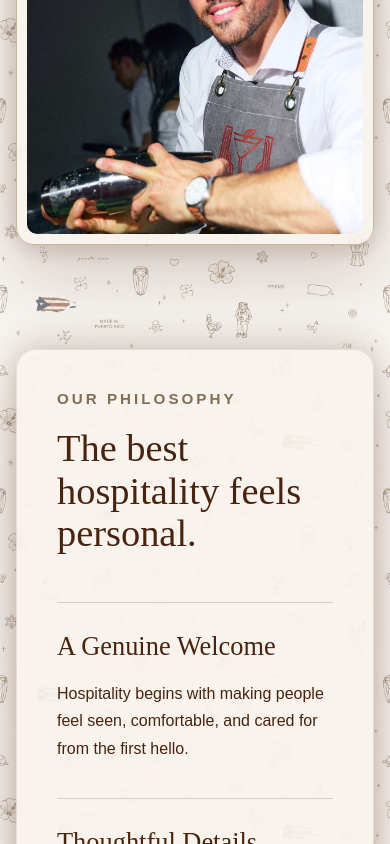
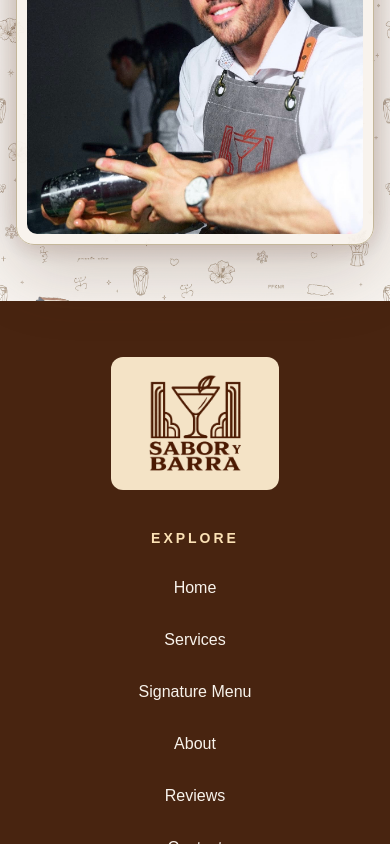
Before and after one commit to MatiasNaz/sabor-y-barra-website, a React (Vite) app: page /about in a window 390 px wide. Shown: the part 1156-2000 px from the top of the page. Built offline with nearby package versions, Linux system fonts and the light colour scheme; a web font is replaced by a local one.

Commit message:
implemented changes to package selection of form

```diff
--- a/src/pages/About/About.css
+++ b/src/pages/About/About.css
@@ -85,8 +85,7 @@
   font-size: clamp(2.4rem, 4.5vw, 4rem);
 }
 
-.about__story-copy > p:not(.about__eyebrow),
-.about__value p {
+.about__story-copy > p:not(.about__eyebrow) {
   margin: 26px 0 0;
   font-size: 1.1rem;
   line-height: 1.75;
@@ -153,6 +152,9 @@
   object-position: center;
 }
 
+/* OUR PHILOSOPHY CARD — TEMPORARILY DISABLED
+   Restore this block when the philosophy section is added back to About.tsx.
+
 .about__philosophy {
   padding-block: clamp(48px, 7vw, 96px) clamp(80px, 8vw, 120px);
   background-color: transparent;
@@ -204,6 +206,8 @@
   line-height: 1.7;
 }
 
+END OUR PHILOSOPHY CARD */
+
 @media (max-width: 900px) {
   .about__story-layout {
     grid-template-columns: 1fr;
@@ -218,10 +222,12 @@
     aspect-ratio: 4 / 3;
   }
 
+  /* OUR PHILOSOPHY RESPONSIVE STYLES — TEMPORARILY DISABLED
   .about__values {
     grid-template-columns: 1fr;
     gap: 36px;
   }
+  END OUR PHILOSOPHY RESPONSIVE STYLES */
 }
 
 @media (max-width: 700px) {
@@ -229,9 +235,11 @@
     width: min(100% - 40px, 1200px);
   }
 
+  /* OUR PHILOSOPHY RESPONSIVE STYLES — TEMPORARILY DISABLED
   .about__values {
     margin-top: 48px;
   }
+  END OUR PHILOSOPHY RESPONSIVE STYLES */
 }
 
 @media (max-width: 480px) {
@@ -243,10 +251,15 @@
     letter-spacing: 3px;
   }
 
-  .about__story-copy > p:not(.about__eyebrow),
+  .about__story-copy > p:not(.about__eyebrow) {
+    font-size: 1rem;
+  }
+
+  /* OUR PHILOSOPHY RESPONSIVE STYLES — TEMPORARILY DISABLED
   .about__value p {
     font-size: 1rem;
   }
+  END OUR PHILOSOPHY RESPONSIVE STYLES */
 
   .about__story-image {
     aspect-ratio: 1 / 1;
--- a/src/pages/About/About.tsx
+++ b/src/pages/About/About.tsx
@@ -40,7 +40,8 @@ function About() {
           </div>
         </section>
 
-        <section
+        {/* temporarily removed - will become media player for video */}
+        {/* <section
           className="about__philosophy"
           aria-labelledby="about-philosophy-title"
         >
@@ -69,7 +70,7 @@ function About() {
               </article>
             </div>
           </div>
-        </section>
+        </section> */}
       </main>
 
       <Footer />
--- a/src/pages/Booking/Booking.tsx
+++ b/src/pages/Booking/Booking.tsx
@@ -335,16 +335,16 @@ function Booking() {
                         {t("booking.packages.signatureSabor")}
                       </option>
 
+                      <option value="bartending-dj">
+                        {t("booking.packages.bartendingDj")}
+                      </option>
+
                       <option value="bartending-content">
                         {t("booking.packages.bartendingContent")}
                       </option>
 
                       {/* <option value="bartending-catering">
                         {t("booking.packages.bartendingCatering")}
-                      </option>
-
-                      <option value="bartending-dj">
-                        {t("booking.packages.bartendingDj")}
                       </option>
 
                       <option value="bartending-dj-content">
--- a/src/sections/Services/ServicesPreview.tsx
+++ b/src/sections/Services/ServicesPreview.tsx
@@ -111,17 +111,19 @@ function ServicesPreview() {
                   {t("services.omakase.subtitle")}
                 </h4>
                 <p className="services-preview__card-description-body-text">
-                  {t("services.omakase.description")} {" "}
+                  {t("services.omakase.description")}{" "}
                   <strong>{t("services.omakase.comingSoon")}</strong>
                 </p>
-                <a
+
+                {/* temporarily remove link to button for omakase */}
+                {/* <a
                   href="https://www.canva.com/design/DAG2FH0FYRo/B-YpeGK0dSOlFRMO3k2K9A/edit"
                   className="services-preview__booking-cta"
                   target="_blank"
                   rel="noopener noreferrer"
                 >
                   {t("common.bookNow")}
-                </a>
+                </a> */}
               </div>
             </div>
           </div>
--- a/src/sections/SignatureMenu/SignatureMenu.css
+++ b/src/sections/SignatureMenu/SignatureMenu.css
@@ -226,7 +226,7 @@
 }
 
 .menu__drink-image--rouge-soleil {
-  object-position: 50% 45%;
+  object-position: 0% 45%;
 }
 
 .menu__drink-image--la-perle-blanche {
```
